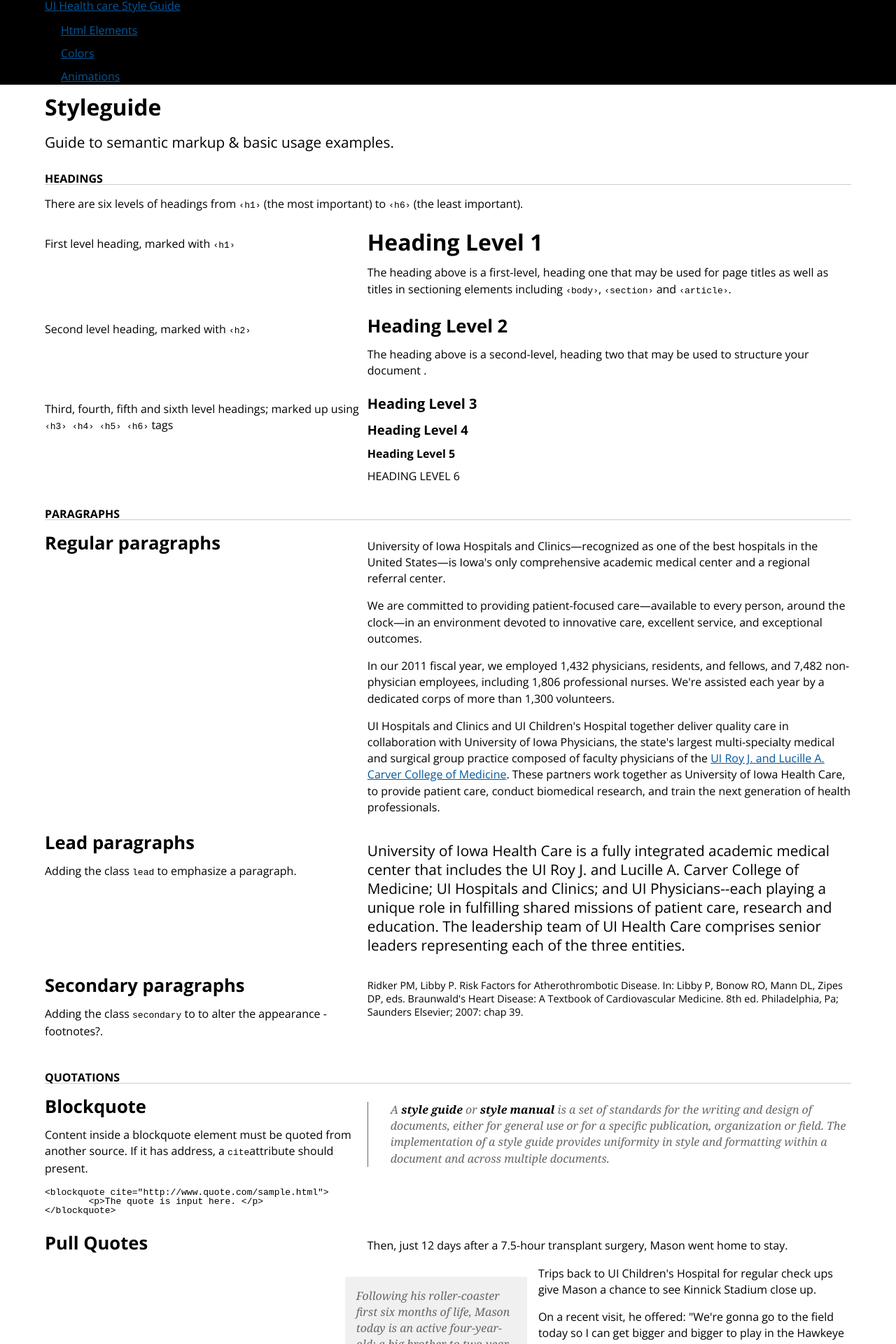
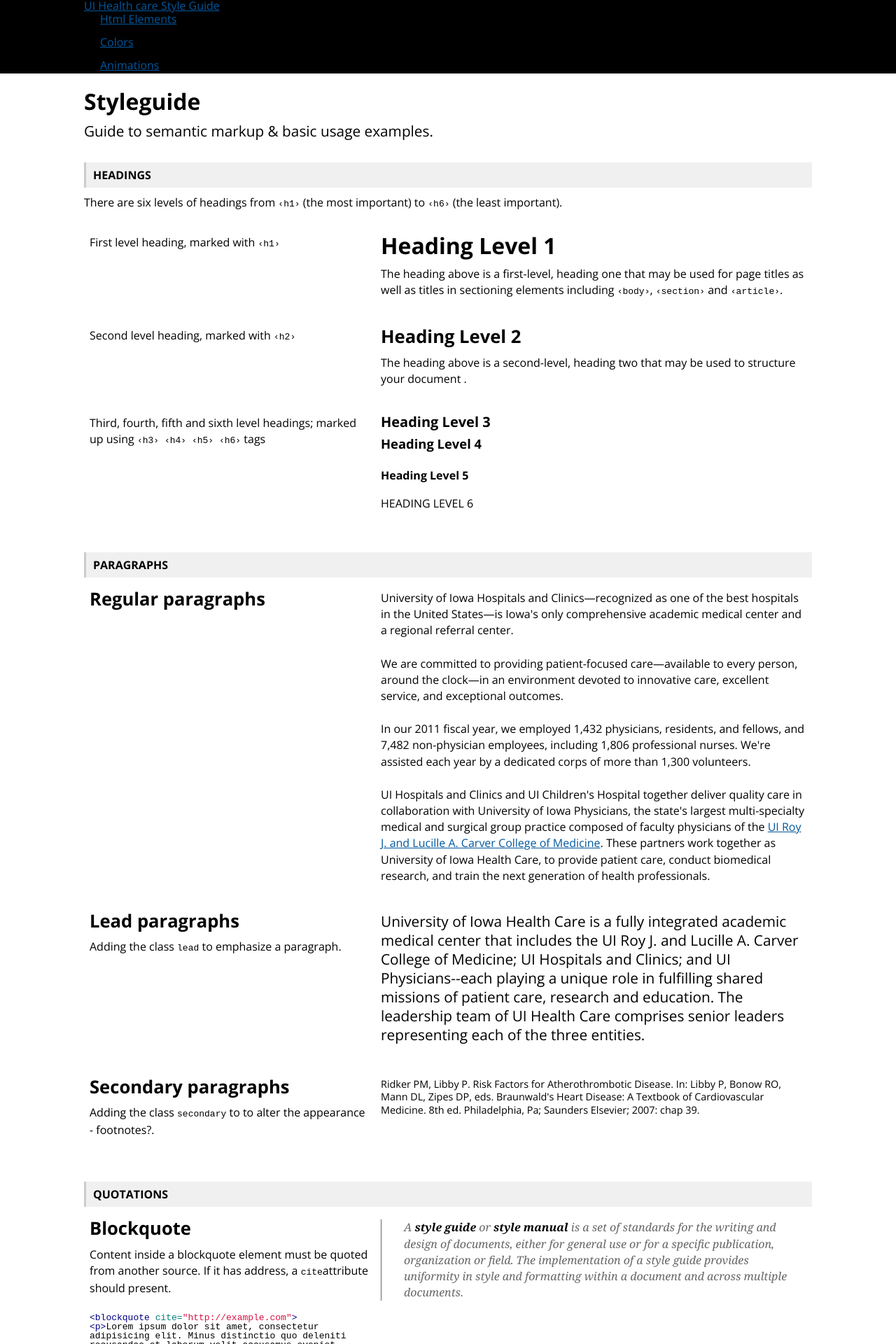
Before and after one commit to hc-webcom/uihc-styleguide, a Jekyll site: the page built from index.html, in a window 1280 px wide. Shown: the top 1920 px of the page at 70% size. Built offline with Jekyll 4.4.1, drawn with Linux system fonts in a browser that asks for light colours; some of the changed text lies outside the part shown.

Commit message:
styling and code highlighting

```diff
--- a/css/main.css
+++ b/css/main.css
@@ -8,6 +8,9 @@
    v2.0 | 20110126
    License: none (public domain)
 */
+
+/* apply a natural box layout model to all elements */
+* { -moz-box-sizing: border-box; -webkit-box-sizing: border-box; box-sizing: border-box; }
 
 html, body, div, span, applet, object, iframe,
 h1, h2, h3, h4, h5, h6, p, blockquote, pre,
@@ -60,18 +63,18 @@
 /*
 /*****************************************************************************/
 
-h1,h2,h3,h4,h5,h6 {font-weight: bold;margin:1em 0 .5em;}
+h1,h2,h3,h4,h5,h6 {font-weight: bold;margin:0 0 1.5em;}
 /*major third*/
-h1{font-size:2em;margin:.3em 0 .1em;}
-h2{font-size:1.6em;margin:.4em 0 .2em;}
-h3{font-size:1.25em;margin:.5em 0 .3em;}
+h1{font-size:2em;margin:0 0 .4em;}
+h2{font-size:1.6em;margin:0 0 .5em;}
+h3{font-size:1.25em;margin:0 0 .6em;}
 h4{font-size: 1.15em;}
 h5{font-size:1em;}
 h6 {text-transform: uppercase;font-weight: normal;}
 
-.section-title {font-size:1em;border-bottom:1px #ccc solid;text-transform: uppercase;margin:30px 0 10px;}
+.section-title {font-size:1em;text-transform: uppercase;margin:30px 0 10px;padding:10px;border-left:3px #ccc solid;background:#f0f0f0;}
 
-p, blockquote,ol,ul,dl{font-size:1em;line-height:1.45em;margin:1em 0;}
+p, blockquote,ol,ul,dl{font-size:1em;line-height:1.45em;margin:0 0 1.5em;}
 p.lead {font-size:1.3em;line-height:1.3em;color:#000;}
 p.secondary {font-size:.9em;line-height: 1.3;}
 
@@ -85,8 +88,9 @@
 dt {font-weight: bold;}
 
 blockquote {color:#666;padding-left:2em;border-left: 1px #666 solid;font-family: Georgia, serif;font-style: italic;}
-.pull-quote-left {float:left;width:33%;margin:1em 1em 1em -2em;padding:1em;border:none;background:#f0f0f0;}
-
+.pull-quote-left, .pull-quote-right {width:33%;padding:1em;border:none;background:#f0f0f0;}
+.pull-quote-left {float:left;margin:0 1em 1em -2em;}
+.pull-quote-right {float:right;margin:0 -2em 1em 1em;}
 a {color:#02579e;}
 a:visited {color:#666;}
 a:hover {color:#005CE6;}
@@ -120,8 +124,11 @@
 .container {
   width:90%;
   margin:0 auto;
-  max-width:75em;
+  max-width:65em;
 }
+
+.summary {padding:.5em;}
+.sample {padding:.5em;}
 
 header {background:#000;}
 
--- a/index.html
+++ b/index.html
@@ -9,30 +9,30 @@
 		<h2 class="section-title">Headings</h2>
 		<p>There are six levels of headings from <code>&#8249;h1&#8250;</code> (the most important) to <code>&#8249;h6&#8250;</code> (the least important).</p>
 		<div class="col-group">
-			<div class="col-2-5">
+			<div class="col-2-5 summary">
 				<p>First level heading, marked with <code>&#8249;h1&#8250;</code></p>
 			</div>
-			<div class="col-3-5">
+			<div class="col-3-5 sample">
 				<h1>Heading Level 1</h1>
 				<p>The heading above is a first-level, heading one that may be used for page titles as well as titles in sectioning elements including <code>&#8249;body&#8250;</code>, <code>&#8249;section&#8250;</code> and <code>&#8249;article&#8250;</code>.</p>
 			</div>
 		</div>
 
 		<div class="col-group">
-			<div class="col-2-5">
+			<div class="col-2-5 summary">
 				<p>Second level heading, marked with <code>&#8249;h2&#8250;</code></p>
 			</div>
-			<div class="col-3-5">
+			<div class="col-3-5 sample">
 				<h2>Heading Level 2</h2>
 				<p>The heading above is a second-level, heading two that may be used to structure your document .</p>
 			</div>
 		</div>
 
 		<div class="col-group">
-			<div class="col-2-5">
+			<div class="col-2-5 summary">
 				<p>Third, fourth, fifth and sixth level headings; marked up using <code>&#8249;h3&#8250; &#8249;h4&#8250; &#8249;h5&#8250; &#8249;h6&#8250;</code> tags</p>
 			</div>
-			<div class="col-3-5">
+			<div class="col-3-5 sample">
 				<h3>Heading Level 3</h3>
 				<h4>Heading Level 4</h4>
 				<h5>Heading Level 5</h5>
@@ -44,10 +44,10 @@
 		<h2 class="section-title">Paragraphs</h2>
 
 		<div class="col-group">
-			<div class="col-2-5">
+			<div class="col-2-5 summary">
 				<h2>Regular paragraphs</h2>
 			</div>
-			<div class="col-3-5">
+			<div class="col-3-5 sample">
 				<p>University of Iowa Hospitals and Clinics—recognized as one of the best hospitals in the United States—is Iowa's only comprehensive academic medical center and a regional referral center.</p>
 				<p>We are committed to providing patient-focused care—available to every person, around the clock—in an environment devoted to innovative care, excellent service, and exceptional outcomes.</p>
 				<p>In our 2011 fiscal year, we employed 1,432 physicians, residents, and fellows, and 7,482 non-physician employees, including 1,806 professional nurses. We're assisted each year by a dedicated corps of more than 1,300 volunteers.</p>
@@ -57,21 +57,21 @@
 		</div>
 
 		<div class="col-group">
-			<div class="col-2-5">
+			<div class="col-2-5 summary">
 				<h2>Lead paragraphs</h2>
 				<p>Adding the class <code>lead</code> to emphasize a paragraph.</p>
 			</div>
-			<div class="col-3-5">
+			<div class="col-3-5 sample">
 				<p class="lead">University of Iowa Health Care is a fully integrated academic medical center that includes the UI Roy J. and Lucille A. Carver College of Medicine; UI Hospitals and Clinics; and UI Physicians--each playing a unique role in fulfilling shared missions of patient care, research and education. The leadership team of UI Health Care comprises senior leaders representing each of the three entities.</p>
 			</div>
 		</div>
 
 		<div class="col-group">
-			<div class="col-2-5">
+			<div class="col-2-5 summary">
 				<h2>Secondary paragraphs</h2>
 				<p>Adding the class <code>secondary</code> to to alter the appearance - footnotes?.</p>
 			</div>
-			<div class="col-3-5">
+			<div class="col-3-5 sample">
 				<p class="secondary">Ridker PM, Libby P. Risk Factors for Atherothrombotic Disease. In: Libby P, Bonow RO, Mann DL, Zipes DP, eds. Braunwald's Heart Disease: A Textbook of Cardiovascular Medicine. 8th ed. Philadelphia, Pa; Saunders Elsevier; 2007: chap 39.</p>
 			</div>
 		</div>
@@ -80,16 +80,20 @@
 
 		<h2 class="section-title">Quotations</h2>
 		<div class="col-group">
-			<div class="col-2-5">
+			<div class="col-2-5 summary">
 				<h2>Blockquote</h2>
 				<p>Content inside a blockquote element must be quoted from another source. If it has address, a <code>cite</code>attribute should present. </p>
-				<p><pre>&lt;blockquote cite=&quot;http://www.quote.com/sample.html&quot;&gt;
-	&lt;p&gt;The quote is input here. &lt;/p&gt;
-&lt;/blockquote&gt;</pre>
+				<p>{% highlight html %}<blockquote cite="http://example.com">
+<p>Lorem ipsum dolor sit amet, consectetur
+adipisicing elit. Minus distinctio quo deleniti
+recusandae et laborum velit accusamus eveniet.
+</p>
+</blockquote>
+					{% endhighlight %}
 				</p>
 			</div>
 
-			<div class="col-3-5">
+			<div class="col-3-5 sample">
 				<blockquote cite="https://en.wikipedia.org/wiki/Style_guide">
 					<p>A <b>style guide</b> or <b>style manual</b> is a set of standards for the writing and design of documents, either for general use or for a specific publication, organization or field. The implementation of a style guide provides uniformity in style and formatting within a document and across multiple documents.</p>
 				</blockquote>
@@ -97,48 +101,54 @@
 		</div>
 
 		<div class="col-group">
-			<div class="col-2-5">
+			<div class="col-2-5 summary">
 				<h2>Pull Quotes</h2>
-
+				<p>A blockquote with a class of <pre>pull-quote-left</pre> or <pre>pull-quote-right</pre> alters the presentation of the quote.</p>
 			</div>
 
-			<div class="col-3-5">
+			<div class="col-3-5 sample">
 				<p>Then, just 12 days after a 7.5-hour transplant surgery, Mason went home to stay.</p>
-				<blockquote class="pull-quote-left">Following his roller-coaster first six months of life, Mason today is an active four-year-old: a big brother to two-year-old sister Lily, a T-ball player, a pizza fanatic, and a loyal Hawkeye fan. The anti-rejection medicines and precautions to prevent infection are part of the family's routine.</blockquote>
+				<blockquote class="pull-quote-left"><p>Following his roller-coaster first six months of life, Mason today is an active four-year-old: a big brother to two-year-old sister Lily, a T-ball player, a pizza fanatic, and a loyal Hawkeye fan. The anti-rejection medicines and precautions to prevent infection are part of the family's routine.</p></blockquote>
 				<p>Trips back to UI Children's Hospital for regular check ups give Mason a chance to see Kinnick Stadium close up.</p>
 				<p>On a recent visit, he offered: "We're gonna go to the field today so I can get bigger and bigger to play in the Hawkeye football stadium."</p>
 				<p>And who else does he plan to see there?</p>
 				<p>"Herky is my favorite in the Iowa Hawkeye stadium."</p>
 				<p>Doctors say that by the time Mason is old enough to see Hawkeye mascot Herky from the student section in Kinnick, he will have to undergo another heart transplant, due to normal developmental changes.</p>
 
+				<hr>
+
+				<p>Tonia has struggled with chronic kidney disease for 15 years. The disease has led to several side effects, but most personal for Tonia has been the stigma of poor body image. That’s tough for a college theatre instructor who teaches aspiring actors the art of portraying romantic scenes on stage.</p>
+				<blockquote class="pull-quote-right"><p>“I needed to see myself as a woman, as a beautiful person, which is hard to do when you have tubes coming out of you,” she says.</p></blockquote>
+				<p>So, she started a blog. Originally used as a channel to share her experience with followers, her blog developed into a personal outlet. Tonia posts professional pictures of herself on “Kidneys and Pinups” in an effort to document her body’s transformations and her struggle to accept those changes throughout her journey.</p>
+
+
 			</div>
 		</div>
 
 		<h2 class="section-title">Lists</h2>
 		<div class="col-group">
-			<div class="col-2-5">
+			<div class="col-2-5 summary">
 				<h2>Unordered lists</h2>
 				<p>Unordered lists are marked up using <code>&#8249;ul&#8250;</code> tags. Describes a collection of items in no particular order.</p>
 			</div>
 
-			<div class="col-3-5">
+			<div class="col-3-5 sample">
 				<ul>
-					<li>Lorem ipsum dolor sit amet, consectetur adipisicing elit. </li>
-					<li>Obcaecati ullam eius consequuntur nam eveniet rerum iusto perferendis recusandae minima autem unde quaerat expedita sequi quidem veritatis quasi nisi provident aspernatur.</li>
-					<li>Voluptatem suscipit aut omnis iste soluta neque consectetur et aliquid veritatis est ullam accusantium quos explicabo ipsam harum doloremque deserunt provident voluptates.</li>
-					<li>Rerum molestiae sequi iusto sed maxime quisquam id dolorem deleniti harum voluptates odio.</li>
-					<li>Lorem ipsum dolor sit amet, consectetur adipisicing elit. Nemo unde incidunt itaque excepturi animi consequatur quos adipisci ab et repudiandae? Praesentium explicabo id labore fugit nobis voluptatibus ab obcaecati esse.</li>
+				<li>Pioneering discovery</li>
+				<li>Innovative interprofessional education</li>
+				<li>Delivery of superb clinical care </li>
+				<li>An extraordinary patient experience in a multi–disciplinary, collaborative, team-based environment</li>
 				</ul>
 			</div>
 		</div>
 
 		<div class="col-group">
-			<div class="col-2-5">
+			<div class="col-2-5 summary">
 				<h2>Ordered lists</h2>
 				<p>Ordered lists are marked up using <code>&#8249;ol&#8250;</code> tags.Contains information where order should be emphasized, as in a recipe</p>
 			</div>
 
-			<div class="col-3-5">
+			<div class="col-3-5 sample">
 				<ol>
 					<li>Mix dry ingredients thoroughly.</li>
 					<li>Pour in wet ingredients.</li>
@@ -149,26 +159,29 @@
 		</div>
 
 		<div class="col-group">
-			<div class="col-2-5">
+			<div class="col-2-5 summary">
 				<h2>Definition lists</h2>
-				<p>Ordered lists are marked up using <code>&#8249;dl&#8250;</code> element.Consist of a serie of term/definition pairs.</p>
-<pre>
-&lt;DL&gt;
-&lt;DT&gt;&lt;STRONG&gt;Lower cost&lt;/STRONG&gt;
-&lt;DD&gt;The new version of this product costs
-significantly less than theprevious one!
-&lt;DT&gt;&lt;STRONG&gt;Easier to use&lt;/STRONG&gt;
-&lt;DD&gt;We've changed the product so that it's
-much easier to use!
-&lt;DT&gt;&lt;STRONG&gt;Safe for kids&lt;/STRONG&gt;
-&lt;DD&gt;You can leave your kids alone in a room
-with this product and they won't get hurt
-(not a guarantee).
-&lt;/DL&gt;
-</pre>
+				<p>Definition lists are marked up using <code>&#8249;dl&#8250;</code> element.Consist of a serie of term/definition pairs.</p>
+				{% highlight html %}
+<dl>
+<dt><strong>Lower cost</strong></dt>
+<dd>The new version of this product costs
+	significantly less than the previous one!
+</dd>
+<dt><strong>Easier to use</strong></dt>
+<dd>We've changed the product so that
+	it's much easier to use!
+</dd>
+<dt><strong>Safe for kids</strong></dt>
+<dd>You can leave your kids alone in a
+	room with this product and they
+	won't get hurt (not a guarantee).
+</dd>
+</dl>
+{% endhighlight %}
 			</div>
 
-			<div class="col-3-5">
+			<div class="col-3-5 sample">
 				<dl>
 				<dt><strong>Lower cost</strong></dt>
 				<dd>The new version of this product costs significantly less than the previous one!</dd>
```
